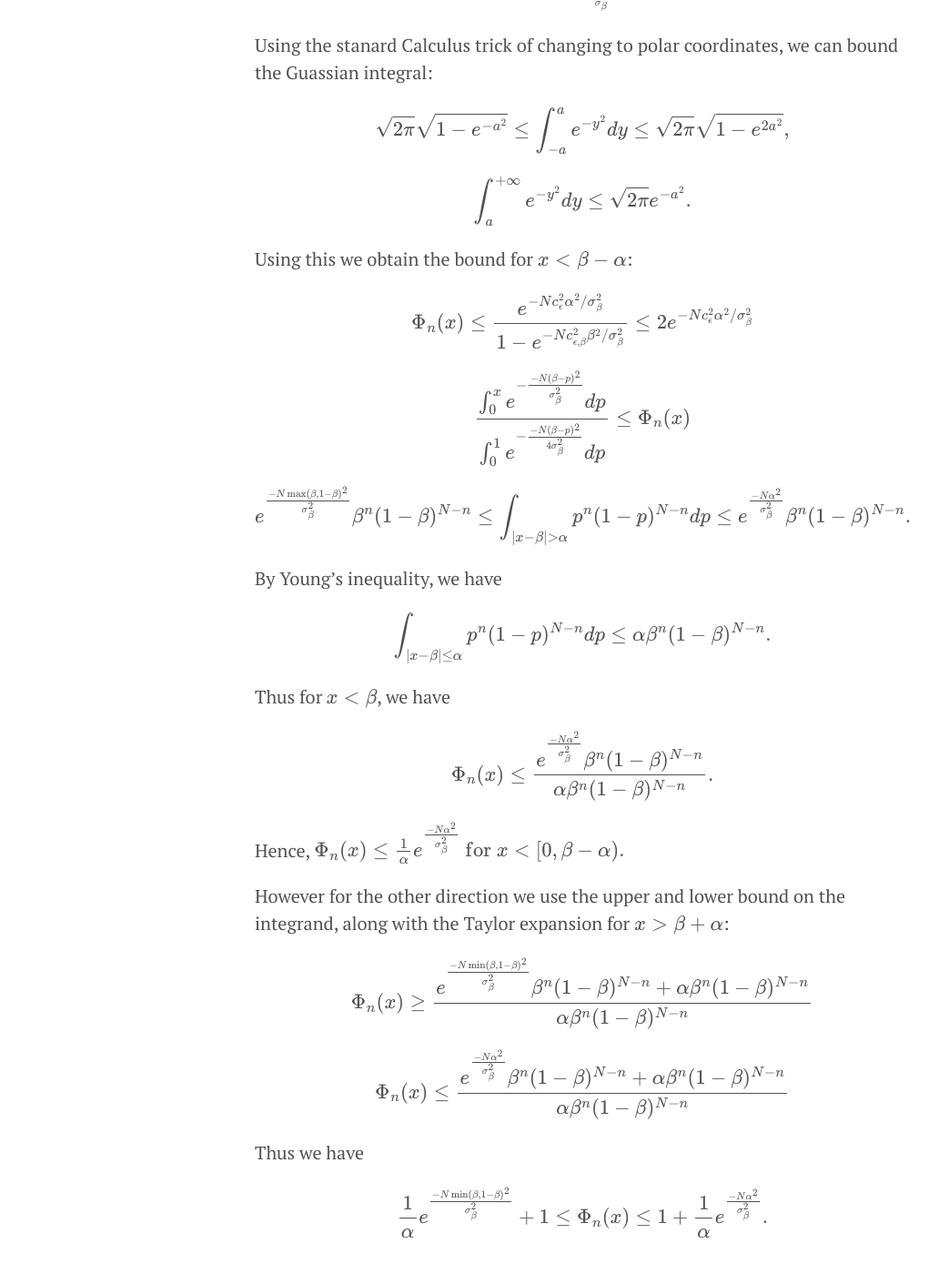
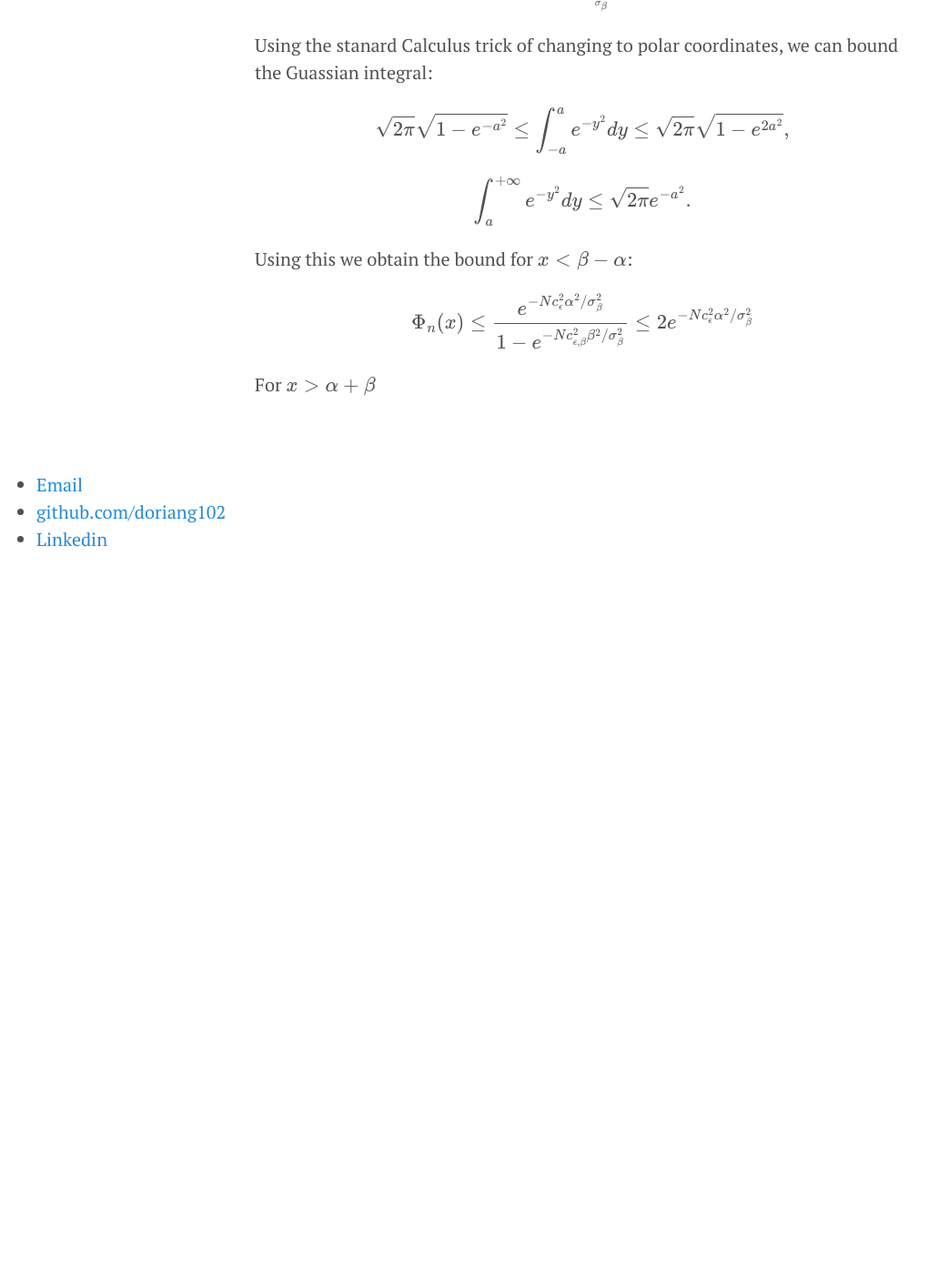
Before and after one commit to doriang102/doriang102.github.io, a Jekyll site: the page built from _posts/2017-06-10-hypothesis-testing-part-2-in-progress.md, in a window 1280 px wide and 1400 px high, scrolled down 8944 px. Shown: the whole window at 91% size, without its empty margins (0-1043 px from the left). Built offline with Jekyll 4.4.1, drawn with Linux system fonts in a browser that asks for light colours; our own code applies the rules of GitHub Pages for plain Markdown files; formulas are drawn with MathJax 3; after the commit the page ends 9572 px from its top, so only the background shows below that.

Commit message:
Update 2017-06-10-hypothesis-testing-part-2-in-progress.md

```diff
--- a/_posts/2017-06-10-hypothesis-testing-part-2-in-progress.md
+++ b/_posts/2017-06-10-hypothesis-testing-part-2-in-progress.md
@@ -271,31 +271,4 @@ Using this we obtain the bound for $$x < \beta - \alpha $$:
 
 $$\Phi_n(x) \leq \frac{ e^{-N c_{\epsilon}^2 \alpha^2/\sigma_{\beta}^2}}{1 - e^{-N c_{\epsilon,\beta}^2\beta^2/\sigma_{\beta}^2}} \leq 2e^{-N c_{\epsilon}^2 \alpha^2/\sigma_{\beta}^2}$$
 
-$$\frac{ \int_0^x e^{-\frac{-N (\beta-p)^2}{\sigma_{\beta}^2}}dp}{\int_0^1 e^{-\frac{-N (\beta-p)^2}{4\sigma_{\beta}^2}}dp} \leq \Phi_n(x)$$
-
-$$ e^{\frac{-N \max(\beta,1-\beta)^2}{\sigma_{\beta}^2}}\beta^n(1-\beta)^{N-n} \leq \int_{|x-\beta| > \alpha} p^n(1-p)^{N-n} dp \leq e^{\frac{-N \alpha^2}{\sigma_{\beta}^2}}\beta^n(1-\beta)^{N-n}.$$
-
-By Young's inequality, we have
-
-$$ \int_{|x-\beta| \leq \alpha} p^n(1-p)^{N-n} dp  \leq \alpha \beta^n(1-\beta)^{N-n}.$$
-
-Thus for $$ x < \beta$$, we have
-
-
-$$\Phi_n(x) \leq \frac{e^{\frac{-N \alpha^2}{\sigma_{\beta}^2}}\beta^n(1-\beta)^{N-n}}{\alpha \beta^n(1-\beta)^{N-n}}.$$
-
-
-Hence,
-$$\Phi_n(x) \leq \frac{1}{\alpha}e^{\frac{-N \alpha^2}{\sigma_{\beta}^2}} \textrm{ for } x < [0,\beta-\alpha). $$
-
-
-However for the other direction we use the upper and lower bound on the integrand, along with the Taylor expansion for $$x > \beta + \alpha$$:
-
-$$\Phi_n(x) \geq \frac{e^{\frac{-N \min(\beta,1-\beta)^2}{\sigma_{\beta}^2}}\beta^n(1-\beta)^{N-n} +\alpha \beta^n(1-\beta)^{N-n} }{\alpha \beta^n(1-\beta)^{N-n}}  $$
-
-$$\Phi_n(x) \leq \frac{e^{\frac{-N \alpha^2}{\sigma_{\beta}^2}}\beta^n(1-\beta)^{N-n} +\alpha \beta^n(1-\beta)^{N-n}}{\alpha \beta^n(1-\beta)^{N-n}}  $$
-
-
-Thus we have
-
-$$ \frac{1}{\alpha} e^{\frac{-N \min(\beta,1-\beta)^2}{\sigma_{\beta}^2}} + 1 \leq \Phi_n(x) \leq 1 + \frac{1}{\alpha} e^{\frac{-N \alpha^2}{\sigma_{\beta}^2}}.$$
+For $$ x > \alpha + \beta$$
```
